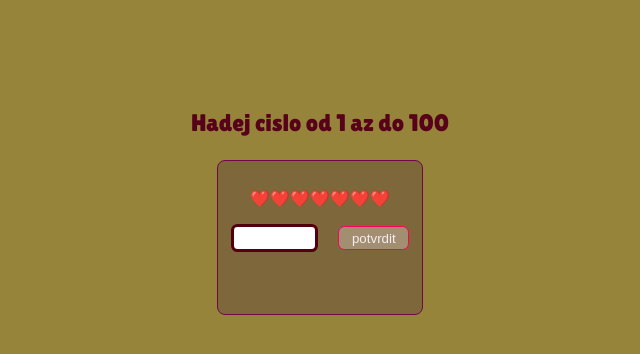
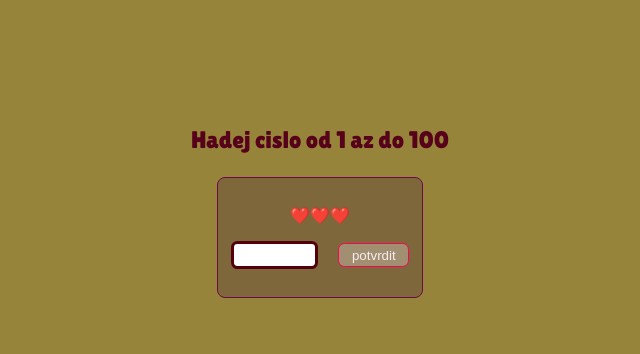
Before and after one commit to bexhex/aplikace, a plain HTML site: page hadej_cislo/index.html in a window 1280 px wide. Shown: the whole page, without its empty margins (320-960 px from the left). Drawn offline with Linux system fonts and the light colour scheme.

Commit message:
hra je hotova

```diff
--- a/hadej_cislo/index.html
+++ b/hadej_cislo/index.html
@@ -10,7 +10,7 @@
     <div class="velky_box">
       <p class="lilita nadpis">Hadej cislo od 1 az do 100</p>
       <div class="maly_box">
-        <p>❤️❤️❤️❤️❤️❤️❤️</p>
+        <p id="zivoty"></p>
         <div>
           <input id="cislo" type="number" min="1" max="100" />
 
--- a/hadej_cislo/script.js
+++ b/hadej_cislo/script.js
@@ -1,8 +1,13 @@
-let input = document.getElementById("cislo");
-let button = document.getElementById("cudlik");
-let zprava = document.getElementById("zprava");
+const input = document.getElementById("cislo");
+const button = document.getElementById("cudlik");
+const zprava = document.getElementById("zprava");
+const life_element = document.getElementById("zivoty");
 
-let nahodne_cislo = getRandomNumber();
+const MAX_LIFE = 3;
+let nahodne_cislo;
+let zivoty;
+
+start_game();
 
 button.addEventListener("click", vyhodnot);
 document.addEventListener("keydown", function (e) {
@@ -11,11 +16,40 @@ document.addEventListener("keydown", function (e) {
   }
 });
 
+function start_game() {
+  zivoty = MAX_LIFE;
+  nahodne_cislo = getRandomNumber();
+  update_srdicek()
+  zprava.textContent = " "
+}
+
 function getRandomNumber() {
   let cislo = Math.floor(Math.random() * 100) + 1;
   console.log("nahodne cislo je " + cislo);
   return cislo;
 }
+
+function update_srdicek() {
+  let srdicka = "";
+
+  for (let i = 0; i < MAX_LIFE; i++) {
+    if (i < zivoty) {
+      srdicka += "❤️";
+    } else {
+      srdicka += "🖤";
+    }
+  }
+  //🖤
+
+  life_element.textContent = srdicka;
+
+  if (zivoty == 0) {
+    alert("konec hrani haha");
+    start_game();
+  }
+}
+
+update_srdicek();
 
 function vyhodnot() {
   let user_number = Number(input.value);
@@ -32,19 +66,24 @@ function vyhodnot() {
   if (user_number < nahodne_cislo) {
     zprava.textContent = user_number + " ... cislo je vetsi";
     zprava.style.color = "#e7e05a";
+    zivoty -= 1;
+    update_srdicek();
     return;
   }
 
   if (user_number > nahodne_cislo) {
     zprava.textContent = user_number + " ... cislo je mensi";
     zprava.style.color = "#e7e05a";
+    zivoty -= 1;
+    update_srdicek();
     return;
   }
 
+  // typek nasel cislo
   zprava.textContent = "yeesss";
   zprava.style.color = "#4eff4e";
   alert("vyhrals");
-  nahodne_cislo = getRandomNumber();
+  start_game()
 
   //   zprava.textContent = "blabla";
   //   zprava.style.color = "violet";
```
